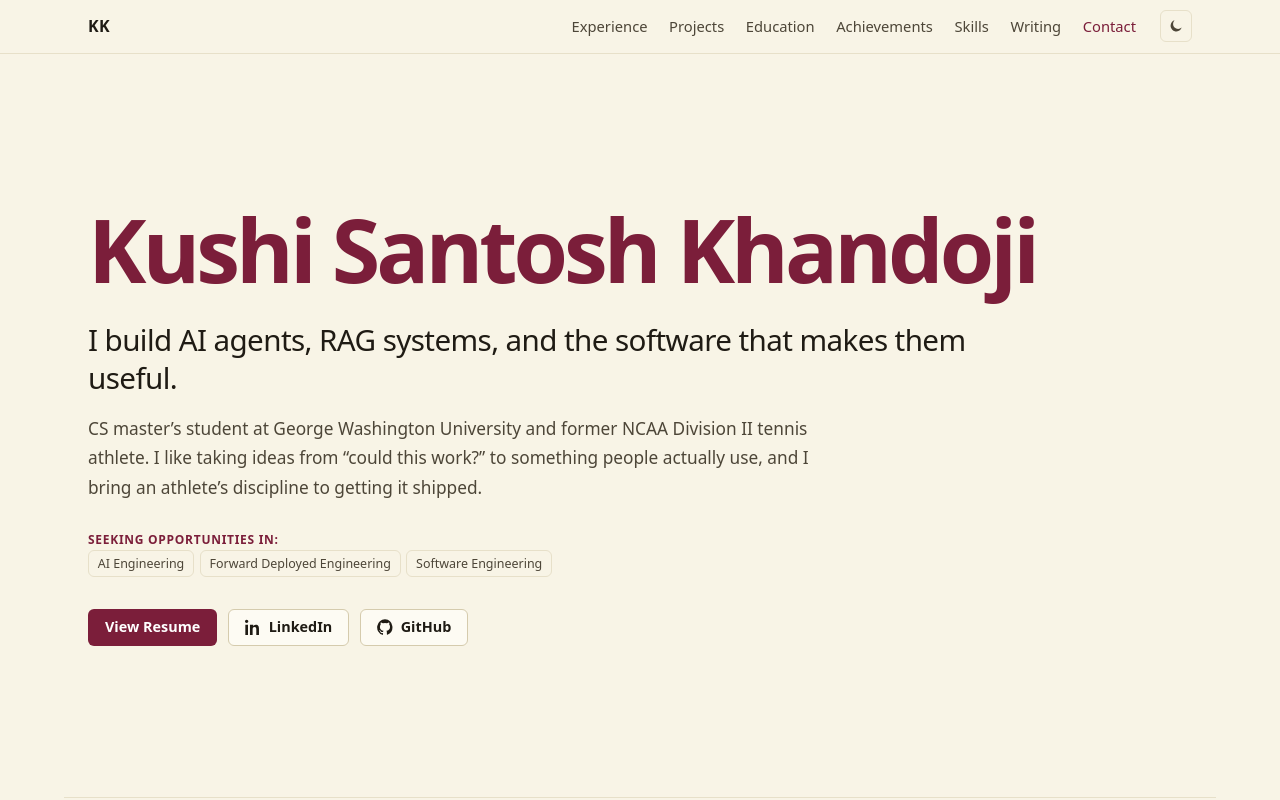
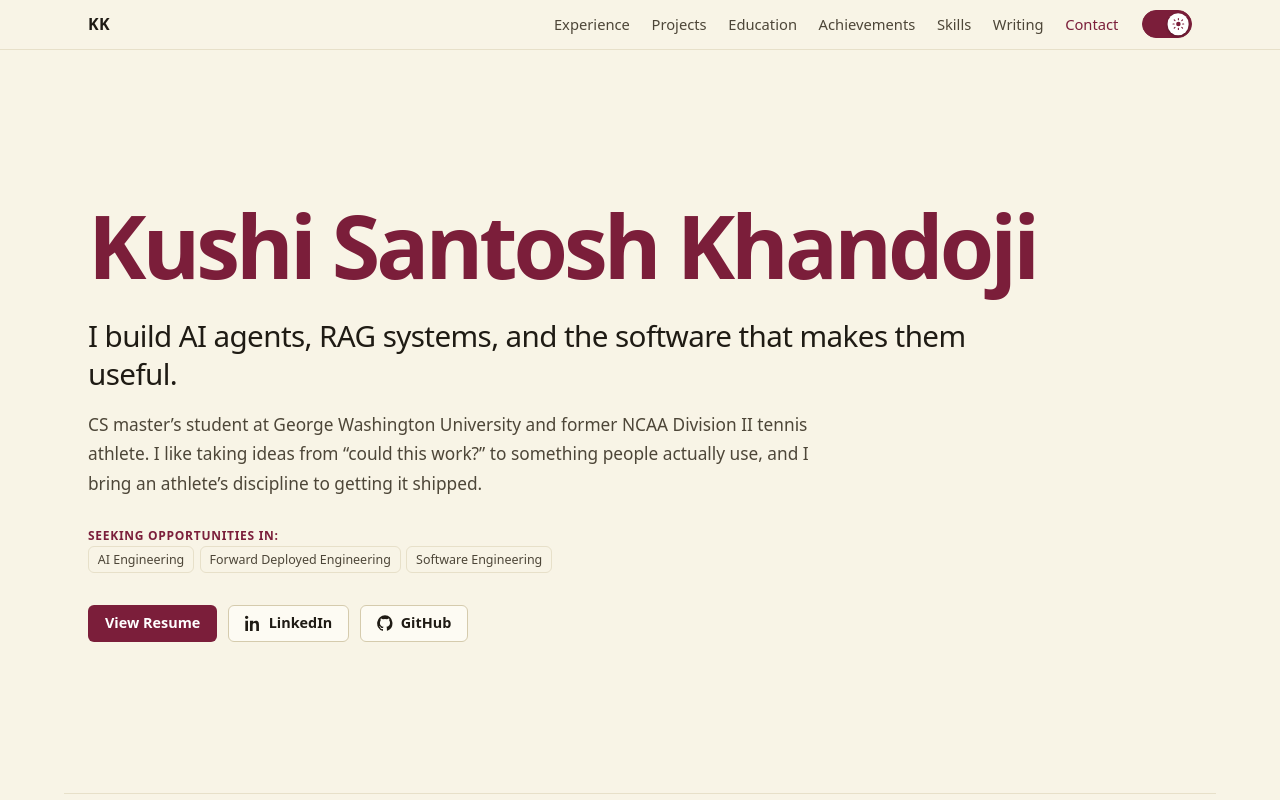
Before and after one commit to kushisantu/portfolio, a React (Vite) app: page / in a window 1280 px wide. Shown: the top 800 px of the page. Built offline with nearby package versions, Linux system fonts and the light colour scheme.

Commit message:
toggle button

```diff
--- a/src/App.tsx
+++ b/src/App.tsx
@@ -581,12 +581,16 @@ function ThemeToggle() {
   return (
     <button
       type="button"
+      role="switch"
       className="theme-toggle"
-      aria-label={`Switch to ${next} theme`}
+      aria-checked={theme === 'light'}
+      aria-label="Light theme"
       title={`Switch to ${next} theme`}
       onClick={toggle}
     >
-      {theme === 'dark' ? <SunIcon /> : <MoonIcon />}
+      <span className="theme-toggle-thumb">
+        {theme === 'light' ? <SunIcon /> : <MoonIcon />}
+      </span>
     </button>
   )
 }
--- a/src/index.css
+++ b/src/index.css
@@ -133,7 +133,6 @@ body {
   gap: 0.5rem;
 }
 
-.theme-toggle,
 .menu-button {
   display: inline-grid;
   place-items: center;
@@ -147,15 +146,62 @@ body {
   cursor: pointer;
 }
 
-.theme-toggle svg {
-  width: 1rem;
-  height: 1rem;
-}
-
-.theme-toggle:hover,
 .menu-button:hover {
   border-color: var(--border-strong);
   color: var(--text);
+}
+
+.theme-toggle {
+  position: relative;
+  flex: none;
+  width: 3.1rem;
+  height: 1.75rem;
+  padding: 0;
+  border: 1px solid var(--border-strong);
+  border-radius: 999px;
+  background: var(--surface-2);
+  cursor: pointer;
+  transition:
+    background-color 250ms ease,
+    border-color 250ms ease;
+}
+
+.theme-toggle[aria-checked="true"] {
+  background: var(--accent);
+  border-color: var(--accent);
+}
+
+.theme-toggle-thumb {
+  position: absolute;
+  top: 50%;
+  left: 0.15rem;
+  display: grid;
+  place-items: center;
+  width: 1.35rem;
+  height: 1.35rem;
+  border-radius: 50%;
+  background: #fff;
+  color: #2a2b30;
+  box-shadow: 0 1px 3px rgba(0, 0, 0, 0.35);
+  transform: translateY(-50%);
+  transition: transform 250ms cubic-bezier(0.4, 0, 0.2, 1);
+}
+
+.theme-toggle[aria-checked="true"] .theme-toggle-thumb {
+  color: var(--accent);
+  transform: translate(1.35rem, -50%);
+}
+
+.theme-toggle-thumb svg {
+  width: 0.85rem;
+  height: 0.85rem;
+}
+
+@media (prefers-reduced-motion: reduce) {
+  .theme-toggle,
+  .theme-toggle-thumb {
+    transition: none;
+  }
 }
 
 .menu-button {
```
